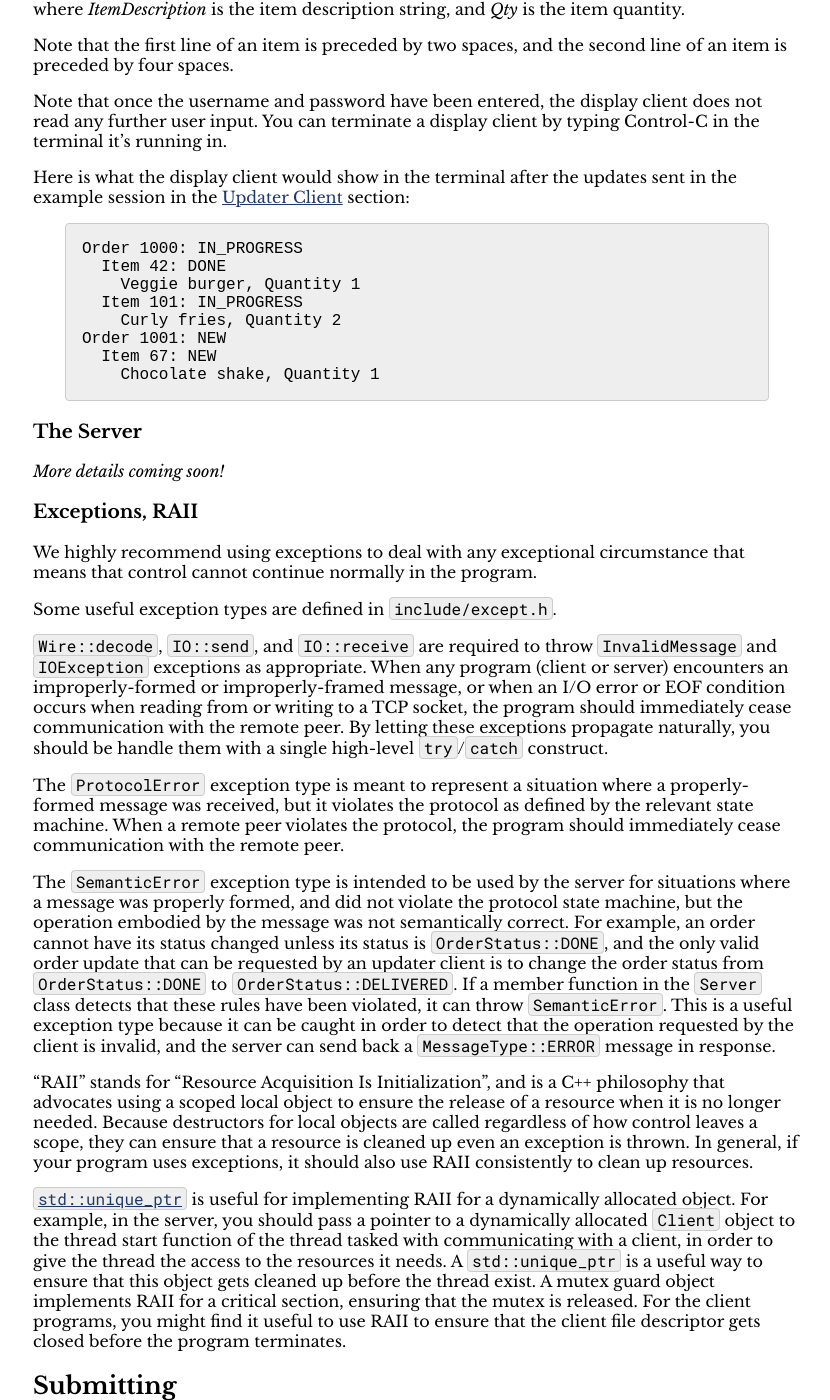
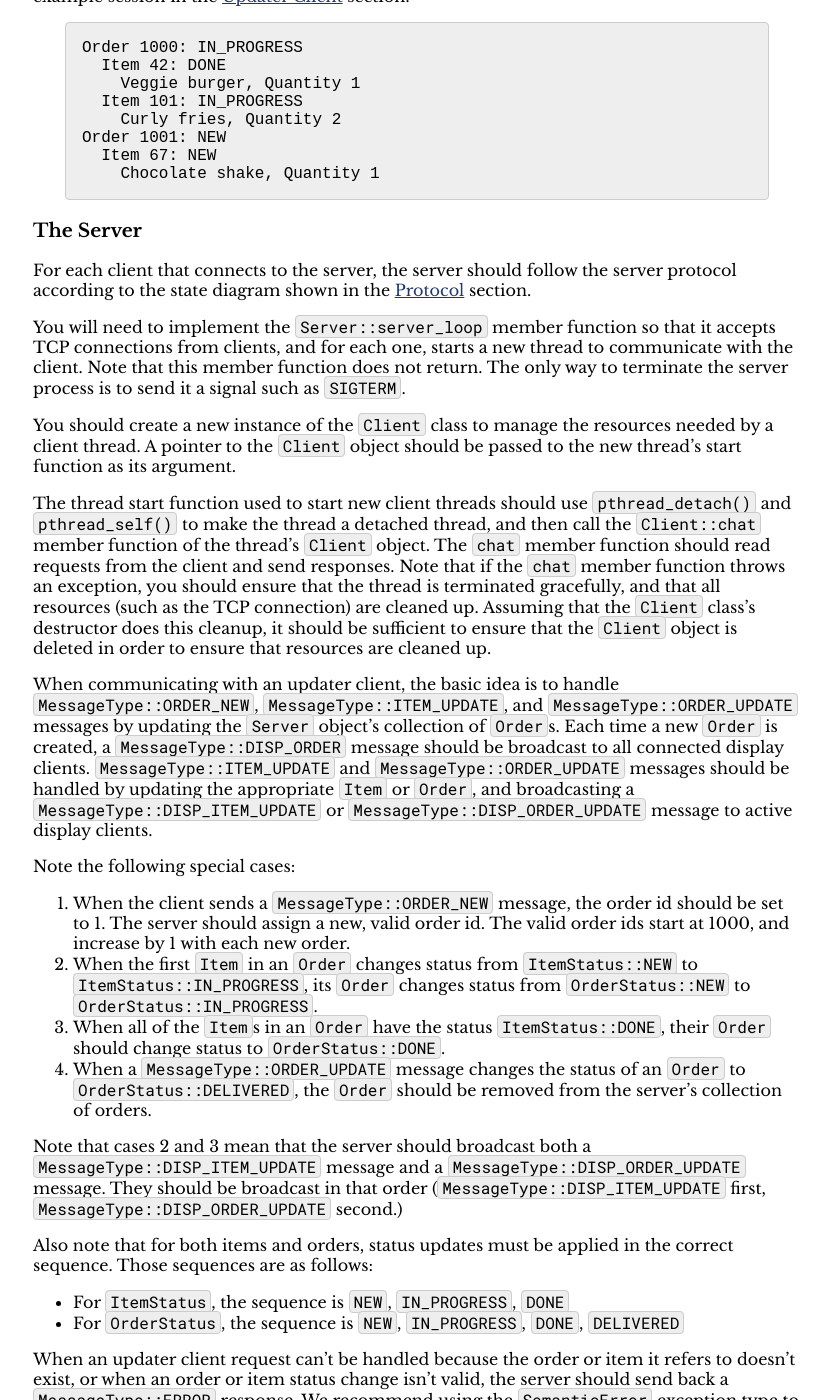
Before and after one commit to jhucsf/spring2026, a Jekyll site: the page built from assign/assign05.md, in a window 1280 px wide and 1400 px high, scrolled down 14192 px. Shown: the whole window, without its empty margins (223-1053 px from the left). Built offline with Jekyll 4.4.1, drawn with Linux system fonts in a browser that asks for light colours; some of the changed text lies outside the part shown.

Commit message:
working on server writeup

```diff
--- a/assign/assign05.md
+++ b/assign/assign05.md
@@ -15,6 +15,7 @@ is worth 1/6 of the assignments grade for the course, the same as
 Note that you may **not** use late hours on Milestone 2.
 Please plan accordingly.
 
+<!--
 <div class='admonition info'>
   <div class='title'>Note</div>
   <div class='content' markdown='1'>
@@ -24,6 +25,7 @@ description with information you will need for Milestone 2, as well as
 more information about how you can test your code.
   </div>
 </div>
+-->
 
 Updates:
 
@@ -713,7 +715,104 @@ Order 1001: NEW
 
 ### The Server
 
-*More details coming soon!*
+For each client that connects to the server, the server should follow
+the server protocol according to the state diagram shown in the
+[Protocol](#protocol) section.
+
+You will need to implement the `Server::server_loop` member function
+so that it accepts TCP connections from clients, and for each one,
+starts a new thread to communicate with the client.  Note that this
+member function does not return. The only way to terminate the server
+process is to send it a signal such as `SIGTERM`.
+
+You should create a new instance of the `Client` class to manage
+the resources needed by a client thread. A pointer to the `Client` object
+should be passed to the new thread's start function as its argument.
+
+The thread start function used to start new client threads should
+use `pthread_detach()` and `pthread_self()` to make the thread a detached
+thread, and then call the `Client::chat` member function of the thread's
+`Client` object. The `chat` member function should read requests from
+the client and send responses. Note that if the `chat` member function
+throws an exception, you should ensure that the thread is terminated
+gracefully, and that all resources (such as the TCP connection) are
+cleaned up. Assuming that the `Client` class's destructor does this cleanup,
+it should be sufficient to ensure that the `Client` object is deleted
+in order to ensure that resources are cleaned up.
+
+When communicating with an updater client, the basic idea is to handle
+`MessageType::ORDER_NEW`, `MessageType::ITEM_UPDATE`, and `MessageType::ORDER_UPDATE`
+messages by updating the `Server` object's collection of `Order`s.
+Each time a new `Order` is created, a `MessageType::DISP_ORDER` message
+should be broadcast to all connected display clients. `MessageType::ITEM_UPDATE`
+and `MessageType::ORDER_UPDATE` messages should be handled by updating the
+appropriate `Item` or `Order`, and broadcasting a `MessageType::DISP_ITEM_UPDATE`
+or `MessageType::DISP_ORDER_UPDATE` message to active display clients.
+
+Note the following special cases:
+
+1. When the client sends a `MessageType::ORDER_NEW` message, the order
+   id should be set to 1. The server should assign a new, valid order id.
+   The valid order ids start at 1000, and increase by 1 with each new
+   order.
+2. When the first `Item` in an `Order` changes status from
+   `ItemStatus::NEW` to `ItemStatus::IN_PROGRESS`, its `Order` changes
+   status from `OrderStatus::NEW` to `OrderStatus::IN_PROGRESS`.
+3. When all of the `Item`s in an `Order` have the status `ItemStatus::DONE`,
+   their `Order` should change status to `OrderStatus::DONE`.
+4. When a `MessageType::ORDER_UPDATE` message changes the status of an
+   `Order` to `OrderStatus::DELIVERED`, the `Order` should be removed
+   from the server's collection of orders.
+
+Note that cases 2 and 3 mean that the server should broadcast both a
+`MessageType::DISP_ITEM_UPDATE` message and a `MessageType::DISP_ORDER_UPDATE`
+message. They should be broadcast in that order (`MessageType::DISP_ITEM_UPDATE`
+first, `MessageType::DISP_ORDER_UPDATE` second.)
+
+Also note that for both items and orders, status updates must be applied
+in the correct sequence. Those sequences are as follows:
+
+* For `ItemStatus`, the sequence is `NEW`, `IN_PROGRESS`, `DONE`
+* For `OrderStatus`, the sequence is `NEW`, `IN_PROGRESS`, `DONE`, `DELIVERED`
+
+When an updater client request can't be handled because the order or item
+it refers to doesn't exist, or when an order or item status change isn't
+valid, the server should send back a `MessageType::ERROR` response.
+We recommend using the `SemanticError` exception type to represent this
+situation.
+
+When communicating with a display client, the `Client` object should
+wait for a shared pointer to a `Message` object to be enqueued on the
+`Client` object's `MessageQueue`. The idea is that when the server needs to
+broadcast display updates to all active display clients, it does so by
+enqueuing a `std::shared_ptr` to a `Message` to each display client's
+`MessageQueue`. If a shared pointer to a valid `Message` object can be
+dequeued within 1 second, that `Message` should be sent to the remote
+display client over the TCP connection. If no valid `Message` is available
+within one second, a `MessageType::DISP_HEARTBEAT` message should be send
+over the TCP connection. See the [`MessageQueue`, Broadcasting to Display
+Clients](#messagequeue-broadcasting-to-display-clients) for further
+details.
+
+For both updater and display clients, if there an `IOException` occurs
+when receiving or sending a message, the client thread should immediately
+cease communicating with the client, clean up resources, and terminate the
+thread.
+
+### Synchronization of Shared Data
+
+The single `Server` object should maintain all of the data about `Orders`,
+`Items`, and their statuses. Each `Client` object as a pointer to the
+`Server` object. You should add fields and member functions to the `Server`
+class that the `Client` object can use to have the `Server` do operations on
+the order and item data.
+
+You will need to synchonize access to any data visible to multiple threads.
+
+
+### `MessageQueue`, Broadcasting to Display Clients
+
+TODO
 
 ### Exceptions, RAII
 
```
